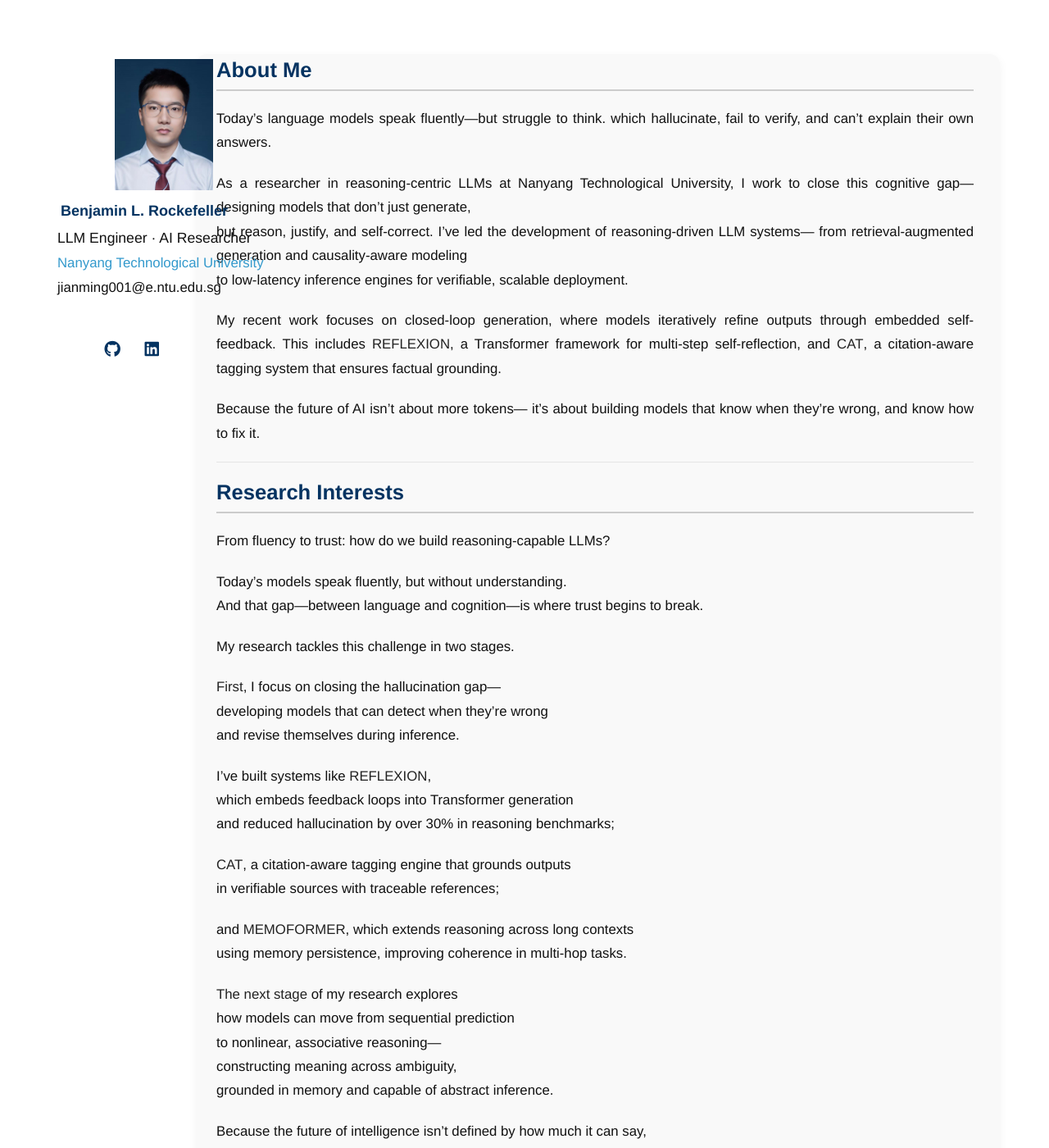
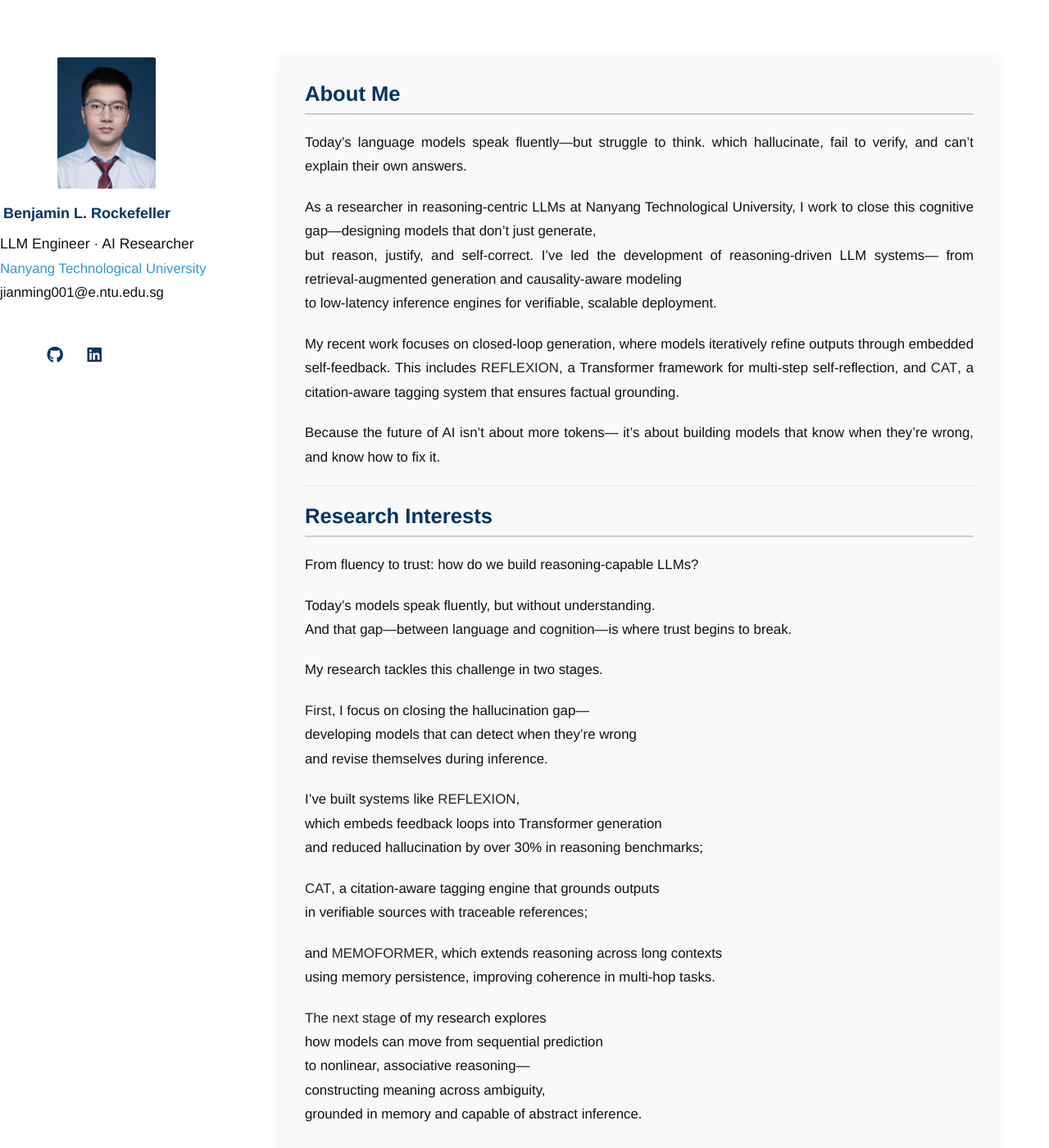
Before and after one commit to BenjaminRockefeller/benjaminrockefeller.github.io, a Jekyll site: the page built from index.md, in a window 1280 px wide and 1400 px high. Shown: the whole window at 82% size. Built offline with Jekyll 4.4.1, drawn with Linux system fonts in a browser that asks for light colours; a style sheet for code colours, icons or effects is not loaded; our own code applies the rules of GitHub Pages for plain Markdown files.

Commit message:
Update minimal-light.scss

```diff
--- a/_sass/minimal-light.scss
+++ b/_sass/minimal-light.scss
@@ -1557,3 +1557,54 @@ header p {
   text-overflow: ellipsis;
   color: #111;
 }
+/* === HEADER FIX：左侧头像区域彻底左靠且不被正文遮挡 === */
+header {
+  width: 260px !important;        /* ⬅️ 头像区宽度必须够，防止断行 */
+  padding-left: 0 !important;
+  margin-left: 0 !important;
+  text-align: left;
+  position: fixed;
+  top: 0;
+  left: 0;
+  padding-top: 4rem;
+  z-index: 1000;
+}
+
+/* === SECTION FIX：正文区域给足 margin-left，避开左栏 === */
+section {
+  margin-left: 280px !important;   /* ⬅️ 必须大于 header 宽度 */
+  max-width: 1000px;
+  padding: 2rem;
+  background-color: #f9f9f9;
+  border-radius: 8px;
+}
+
+/* === 头像样式：方形小圆角 === */
+.image.avatar img {
+  width: 120px !important;
+  height: auto;
+  object-fit: cover;
+  border-radius: 8px !important;
+  display: block;
+  margin-bottom: 0.8rem;
+}
+
+/* === 姓名、职位、学校、邮箱样式优化 === */
+header h1 {
+  font-size: 18px;
+  font-weight: 700;
+  margin: 0 0 10px 0;
+  white-space: nowrap;
+  overflow: hidden;
+  text-overflow: ellipsis;
+}
+
+header p {
+  font-size: 13px;
+  line-height: 1.5;
+  white-space: nowrap;
+  text-align: left;
+  margin: 4px 0;
+  overflow: hidden;
+  text-overflow: ellipsis;
+}
```
